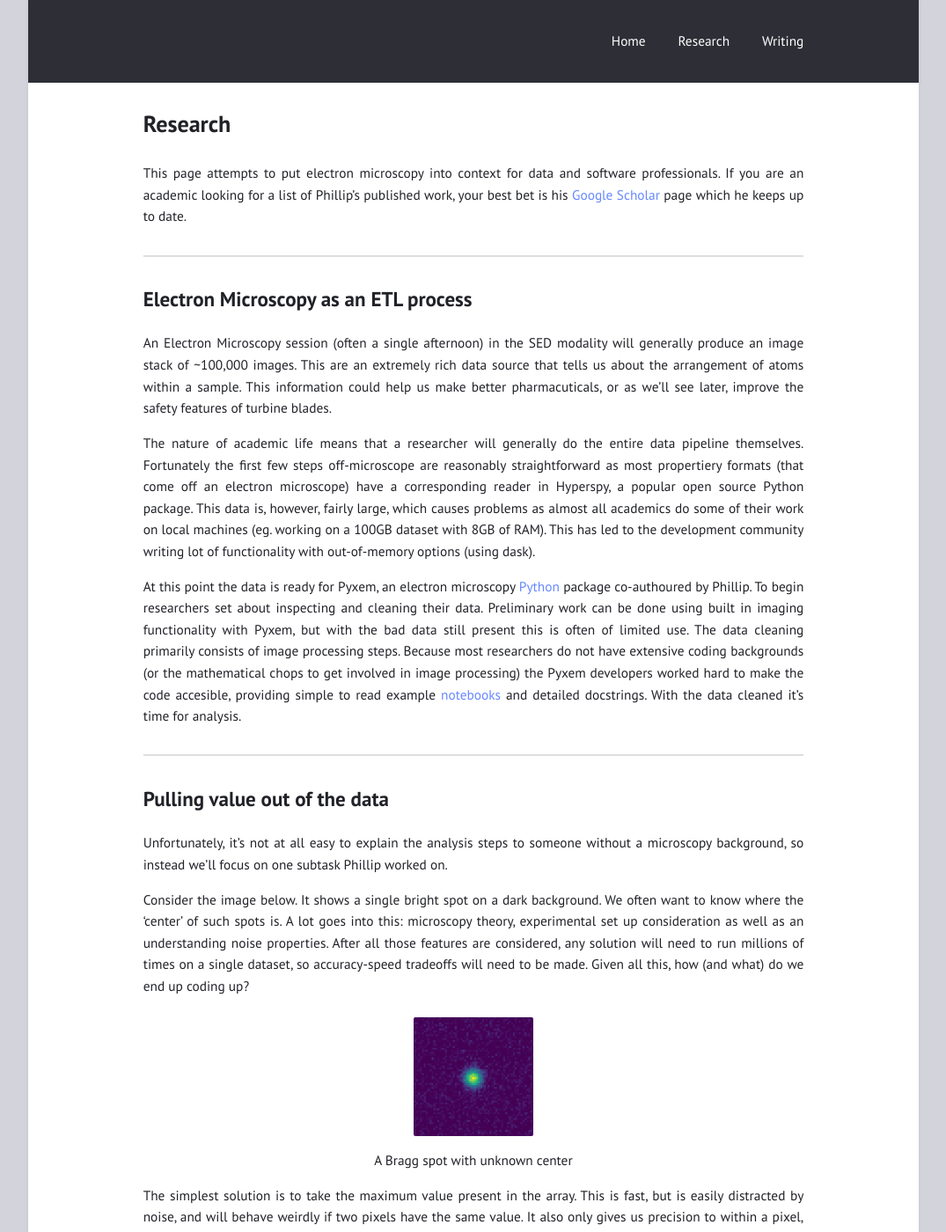
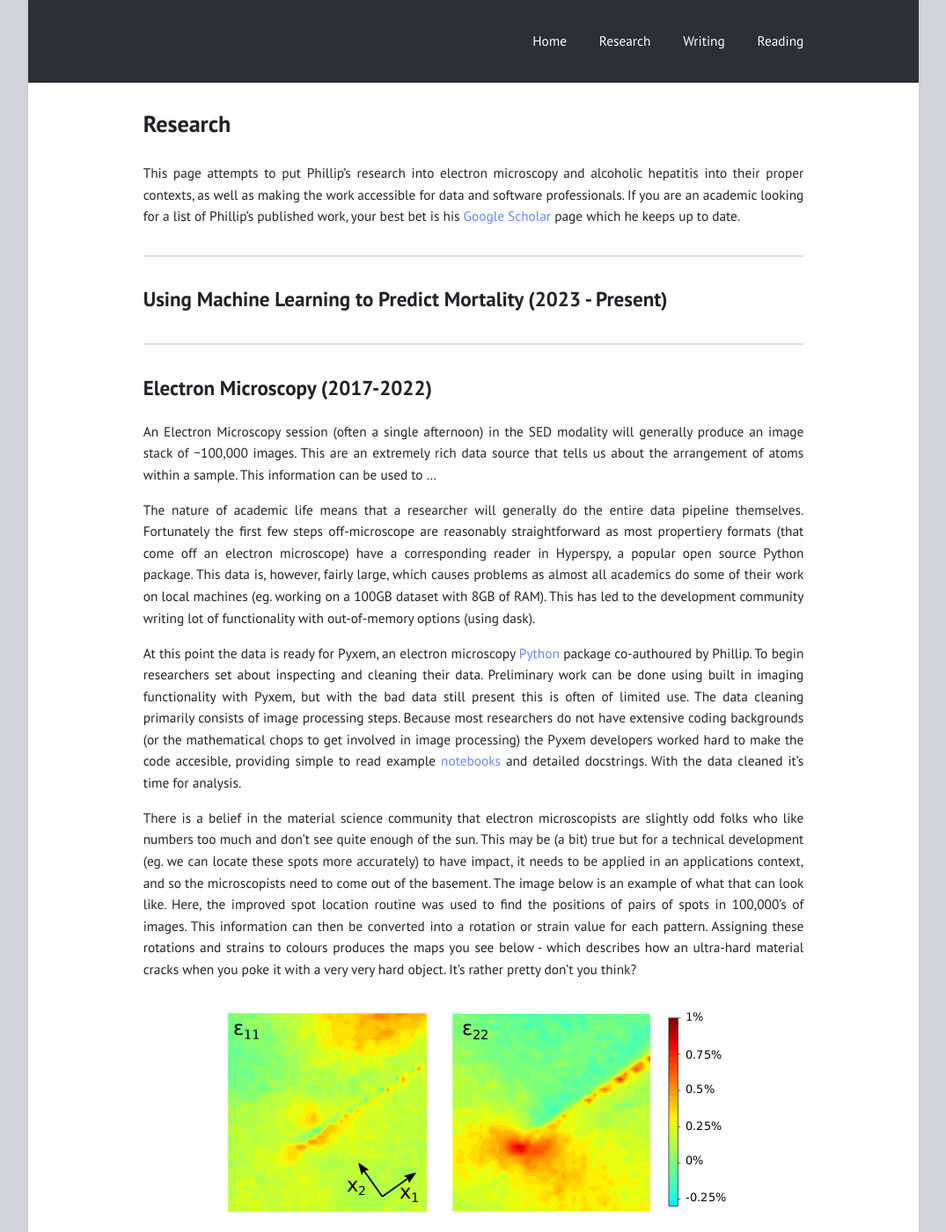
Before and after one commit to phillipcrout/phillipcrout.github.io, a Jekyll site: the page built from research.md, in a window 1280 px wide and 1400 px high. Shown: the whole window at 88% size, without its empty margins (102-1177 px from the left). Built offline with Jekyll 4.4.1, drawn with Linux system fonts in a browser that asks for light colours; some of the changed text lies outside the part shown.

Commit message:
tinkering with content a bit

```diff
--- a/_config.yml
+++ b/_config.yml
@@ -19,6 +19,7 @@ navigation: # accepts {file, title, url, icon, sidebaricon}
   - { file: "index.md" }
   - { file: "research.md" }
   - { file: "writing.md" }
+  - { file: "reading.md" }
 
 external: # shows a footer with social links - for available icons see fontawesome.com/icons
   - {
--- a/research.md
+++ b/research.md
@@ -4,40 +4,23 @@ permalink: "/research/"
 layout: page
 ---
 
-This page attempts to put electron microscopy into context for data and software professionals. <!--You can find links to posts with a more involved discussion of approaches used at the bottom of this page.--> If you are an academic looking for a list of Phillip's published work, your best bet is his [Google Scholar](https://scholar.google.com/citations?user=ptaMzOkAAAAJ&hl=en) page which he keeps up to date.
+This page attempts to put Phillip's research into electron microscopy and alcoholic hepatitis into their proper contexts, as well as making the work accessible for data and software professionals. If you are an academic looking for a list of Phillip's published work, your best bet is his [Google Scholar](https://scholar.google.com/citations?user=ptaMzOkAAAAJ&hl=en) page which he keeps up to date.
 
 ---
 
-## Electron Microscopy as an ETL process
+## Using Machine Learning to Predict Mortality (2023 - Present)
 
-An Electron Microscopy session (often a single afternoon) in the SED modality will generally produce an image stack of ~100,000 images. This are an extremely rich data source that tells us about the arrangement of atoms within a sample. This information could help us make better pharmacuticals, or as we'll see later, improve the safety features of turbine blades.
+---
+
+## Electron Microscopy (2017-2022)
+
+An Electron Microscopy session (often a single afternoon) in the SED modality will generally produce an image stack of ~100,000 images. This are an extremely rich data source that tells us about the arrangement of atoms within a sample. This information can be used to ...
 
 The nature of academic life means that a researcher will generally do the entire data pipeline themselves. Fortunately the first few steps off-microscope are reasonably straightforward as most propertiery formats (that come off an electron microscope) have a corresponding reader in Hyperspy, a popular open source Python package. This data is, however, fairly large, which causes problems as almost all academics do some of their work on local machines (eg. working on a 100GB dataset with 8GB of RAM). This has led to the development community writing lot of functionality with out-of-memory options (using dask).
 
 At this point the data is ready for Pyxem, an electron microscopy <a href="https://github.com/pyxem/pyxem">Python</a> package co-authoured by Phillip. To begin researchers set about inspecting and cleaning their data. Preliminary work can be done using built in imaging functionality with Pyxem, but with the bad data still present this is often of limited use. The data cleaning primarily consists of image processing steps. Because most researchers do not have extensive coding backgrounds (or the mathematical chops to get involved in image processing) the Pyxem developers worked hard to make the code accesible, providing simple to read example <a href="https://pyxem.readthedocs.io/en/latest/">notebooks</a> and detailed docstrings. With the data cleaned it's time for analysis.
 
----
-
-## Pulling value out of the data
-
-Unfortunately, it's not at all easy to explain the analysis steps to someone without a microscopy background, so instead we'll focus on one subtask Phillip worked on.
-
-Consider the image below. It shows a single bright spot on a dark background. We often want to know where the 'center' of such spots is. A lot goes into this: microscopy theory, experimental set up consideration as well as an understanding noise properties. After all those features are considered, any solution will need to run millions of times on a single dataset, so accuracy-speed tradeoffs will need to be made. Given all this, how (and what) do we end up coding up?
-
-<figure>
-<center><img src="./../images/spot_finding.png">
-<figcaption>A Bragg spot with unknown center</figcaption>
-</center>
-</figure>
-
-The simplest solution is to take the maximum value present in the array. This is fast, but is easily distracted by noise, and will behave weirdly if two pixels have the same value. It also only gives us precision to within a pixel, but this spot's location isn't in the center of a pixel. During his PhD Phillip came up with an alternative approach, based on using pairs of Gaussians distributions (which capture the way intensity drops off as we move away from the center rather well) that was significantly more precise. This method will be described in a forthcoming journal article.
-
----
-
-## Showing it off (visually)!
-
 There is a belief in the material science community that electron microscopists are slightly odd folks who like numbers too much and don't see quite enough of the sun. This may be (a bit) true but for a technical development (eg. we can locate these spots more accurately) to have impact, it needs to be applied in an applications context, and so the microscopists need to come out of the basement. The image below is an example of what that can look like. Here, the improved spot location routine was used to find the positions of pairs of spots in 100,000's of images. This information can then be converted into a rotation or strain value for each pattern. Assigning these rotations and strains to colours produces the maps you see below - which describes how an ultra-hard material cracks when you poke it with a very very hard object. It's rather pretty don't you think?
-
 
 <figure>
 <center><img src="./../images/strain_maps.png">
```
Also changed, not shown: other parts of research.md (+4 -0 lines), reading.md (added, +7 -0 lines).
